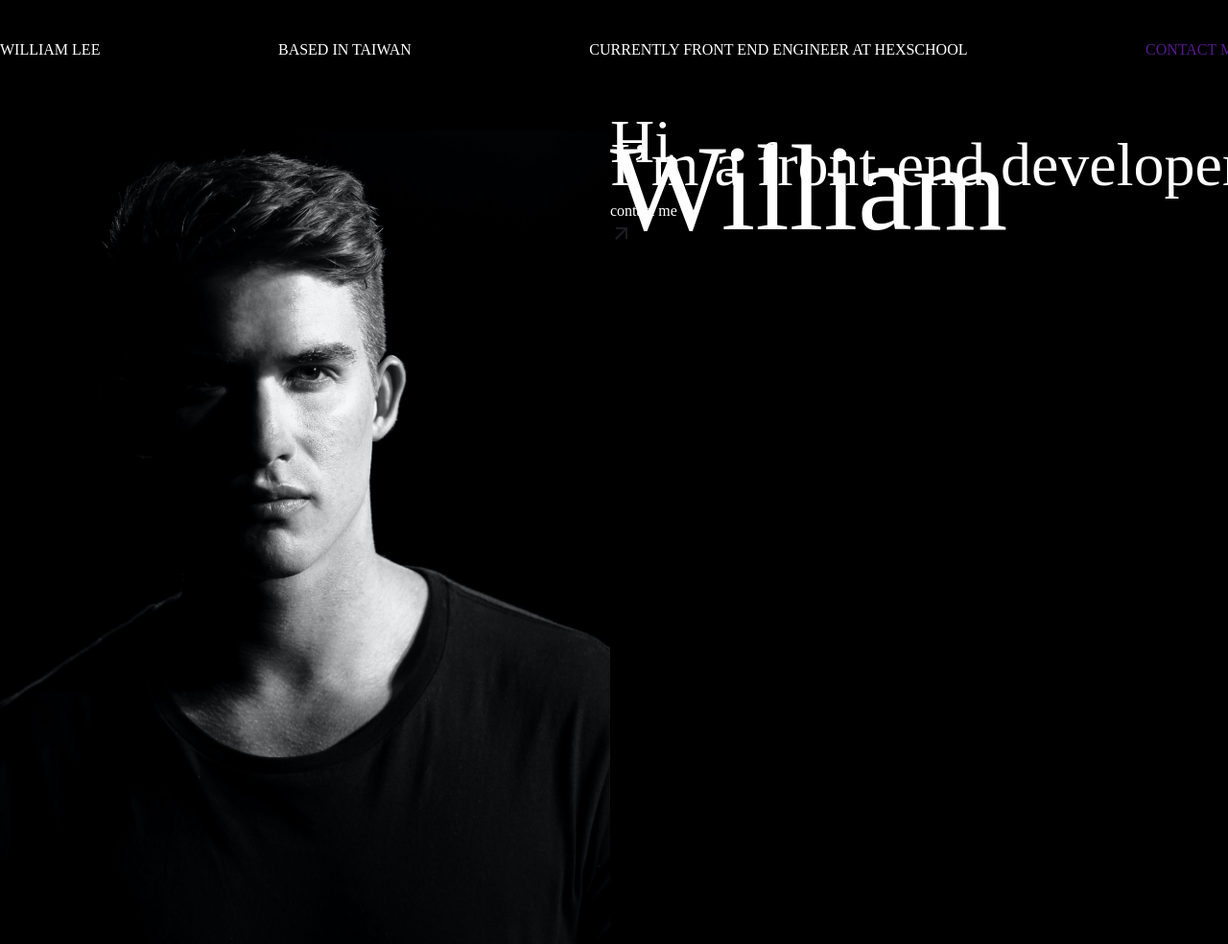
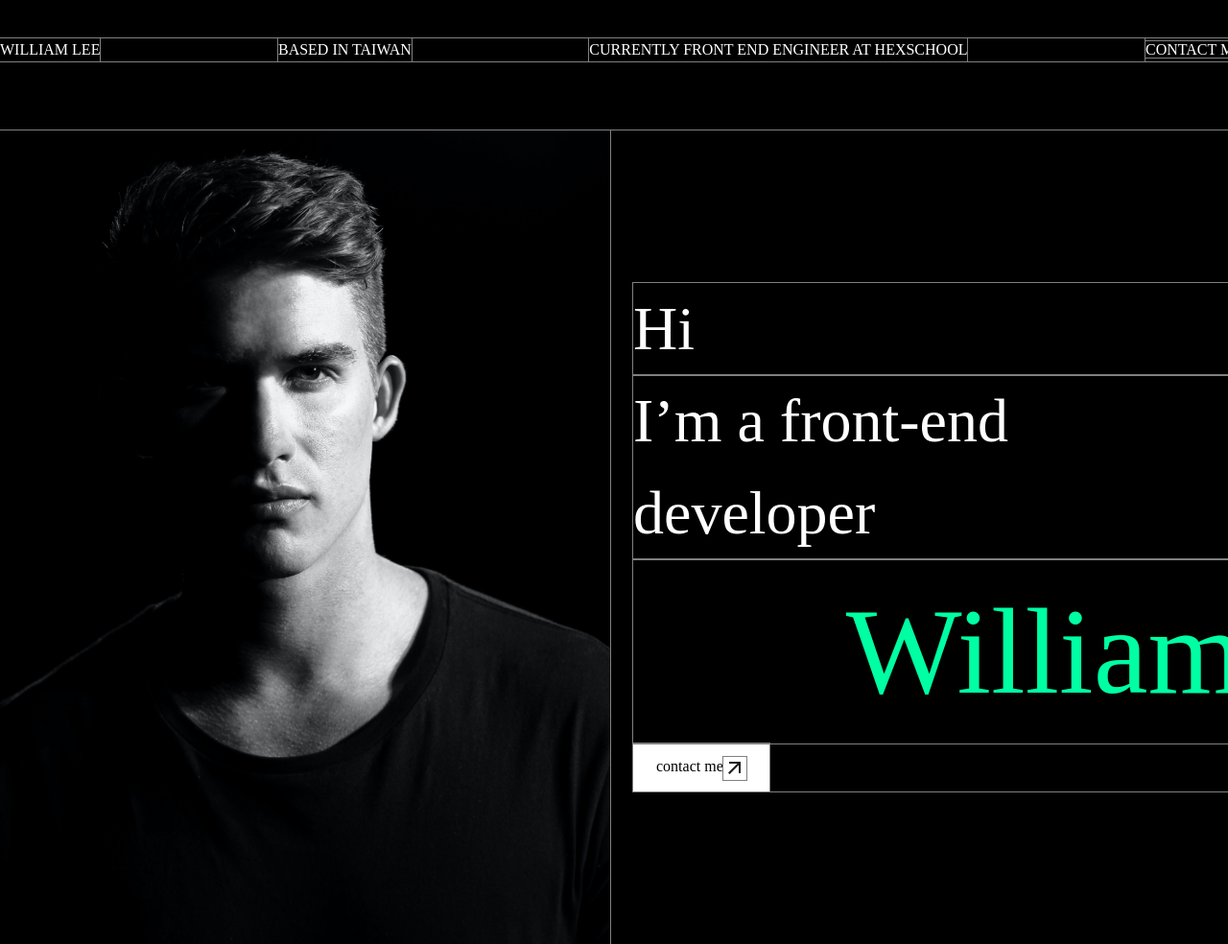
Before and after one commit to Shawey-1a2b/2023-web-layout-week2-personal-website, a plain HTML site: page index.html in a window 1280 px wide. Shown: the top 984 px of the page at 96% size. Drawn offline with Linux system fonts and the light colour scheme; a web font is replaced by a local one.

Commit message:
引入mixin

```diff
--- a/index.html
+++ b/index.html
@@ -19,13 +19,13 @@
         </ul>
     </div>
     <div class="banner">
-        <div class="container my-4_5 d-flex">
+        <div class="container my-4_5 d-flex justify-content-between align-items-center">
             <img src="./image/people.png" alt="my photo">
             <div class="banner-description">
-                <h2>Hi</h2>
-                <h2>I’m a front-end developer</h2>
-                <h1>William</h1>
-                <p class="banner-description-btn">contact me<img src="./image/arrow_outward.png"></p>
+                <p class="h2">Hi</p>
+                <p class="h2">I’m a front-end developer</p>
+                <h1 class="text-end">William</h1>
+                <p class="btn-light">contact me<img src="./image/arrow_outward.png"></p>
             </div>
         </div>
     </div>
--- a/stylesheets/_base.scss
+++ b/stylesheets/_base.scss
@@ -1,9 +1,10 @@
 *, *:before, *:after{
     box-sizing: border-box;
+    outline: solid 1px grey; /*檢查用，繳交前需清掉*/
 }
 body {
     font-family: Bruno Ace SC;
-    line-height: 150%;
+    line-height: 1.5;
     color: $primary;
     background-color: $secondary;
 }
@@ -15,9 +16,11 @@ img {
 }
 a {
     text-decoration: none;
+    color: inherit;
 }
 h1 {
     font-size: 8rem;
+    color: $green;
 }
 h2, .h2 {
     font-size: 4rem;
@@ -28,13 +31,21 @@ h2, .h2 {
 h3 {
     font-size: 1.25rem;
 }
-p, p {
+p, .p {
     font-size: 1rem;
 }
+/* containers */
 .container{
     width: 81rem;
     margin: 0 auto;
 }
+.banner-description{
+    width: 39.75rem;
+}
+/* font */
+.text-end{
+    text-align: right;
+}
 .text-dark{
     color: $secondary;
 }
--- a/stylesheets/_index.scss
+++ b/stylesheets/_index.scss
@@ -0,0 +1,3 @@
+.banner{
+    justify-content: space-between;
+}
--- /dev/null
+++ b/stylesheets/_mixin.scss
@@ -0,0 +1,19 @@
+.btn {
+    display: inline-block;
+    padding: 0.75rem 1.5rem;
+    border: none;
+    cursor: pointer;
+    & img{
+        display: inline;
+    }
+}
+.btn-light {
+@extend .btn;
+background-color: $primary;
+color: $secondary;
+}
+.btn-dark {
+@extend .btn;
+background-color: $secondary;
+color: $primary;
+}
--- a/stylesheets/_utilities.scss
+++ b/stylesheets/_utilities.scss
@@ -1,12 +1,18 @@
-.d-flex{
+/* flex */
+.d-flex {
     display: flex;
 }
-.justify-content-between{
+.justify-content-between {
     justify-content: space-between;
 }
-.flex-wrap{
+.align-items-center {
+    align-items: center;
+}
+.flex-wrap {
     flex-wrap: wrap;
 }
+
+/* spacing */
 .mt-2_5 {
     margin-top: 2.5rem;
 }
--- a/stylesheets/all.scss
+++ b/stylesheets/all.scss
@@ -2,4 +2,5 @@
 @import 'reset';
 @import 'base';
 @import 'utilities';
+@import 'mixin';
 @import 'index';
```
Also changed, not shown: stylesheets/all.css, 1 other file.
